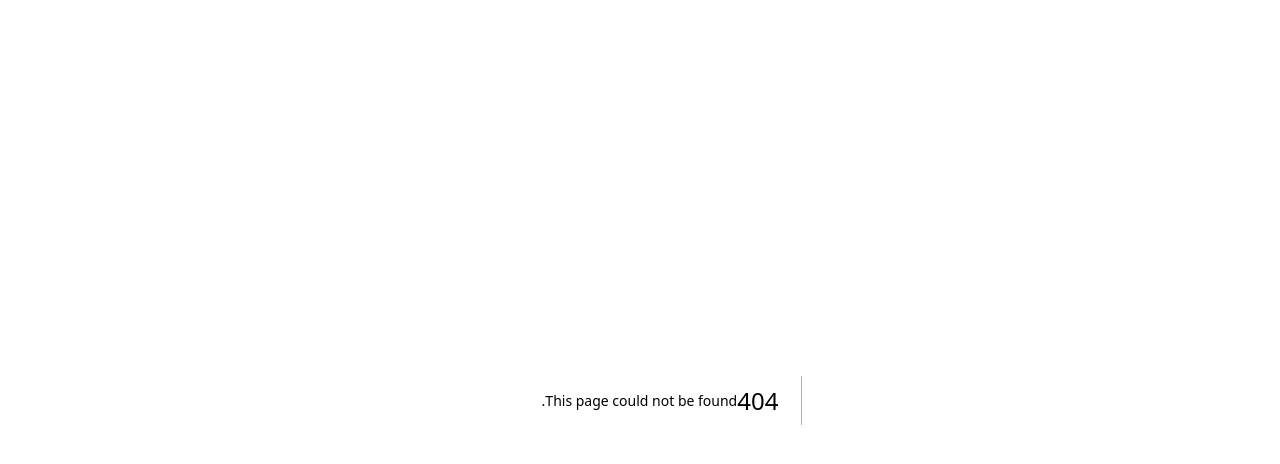
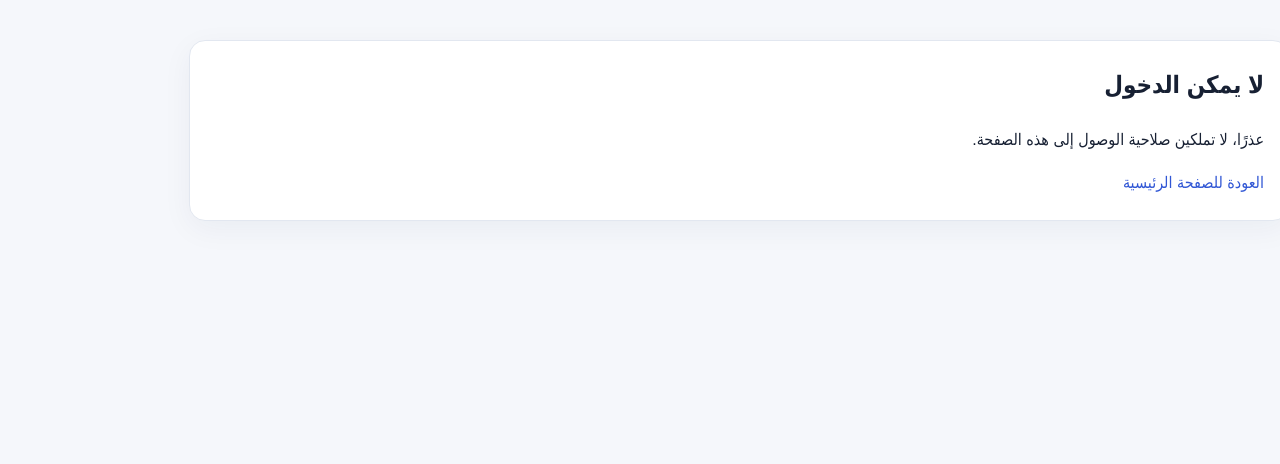
Before and after one commit to althagafiareej2-hub/web-track-membership, a Next.js app: page /denied in a window 1280 px wide. Before the commit this address had no page. Shown: the top 464 px of the page. Built offline with nearby package versions, Linux system fonts and the light colour scheme.

Commit message:
page.jsx

```diff
--- /dev/null
+++ b/app/denied/page.jsx
@@ -0,0 +1,16 @@
+
+export default function DeniedPage() {
+  return (
+    <main className="container" style={{ paddingBlock: 40 }}>
+      <section className="card">
+        <h1>لا يمكن الدخول</h1>
+        <p>
+          عذرًا، لا تملكين صلاحية الوصول إلى هذه الصفحة.
+        </p>
+        <a href="/" className="primary">
+          العودة للصفحة الرئيسية
+        </a>
+      </section>
+    </main>
+  );
+}
```
